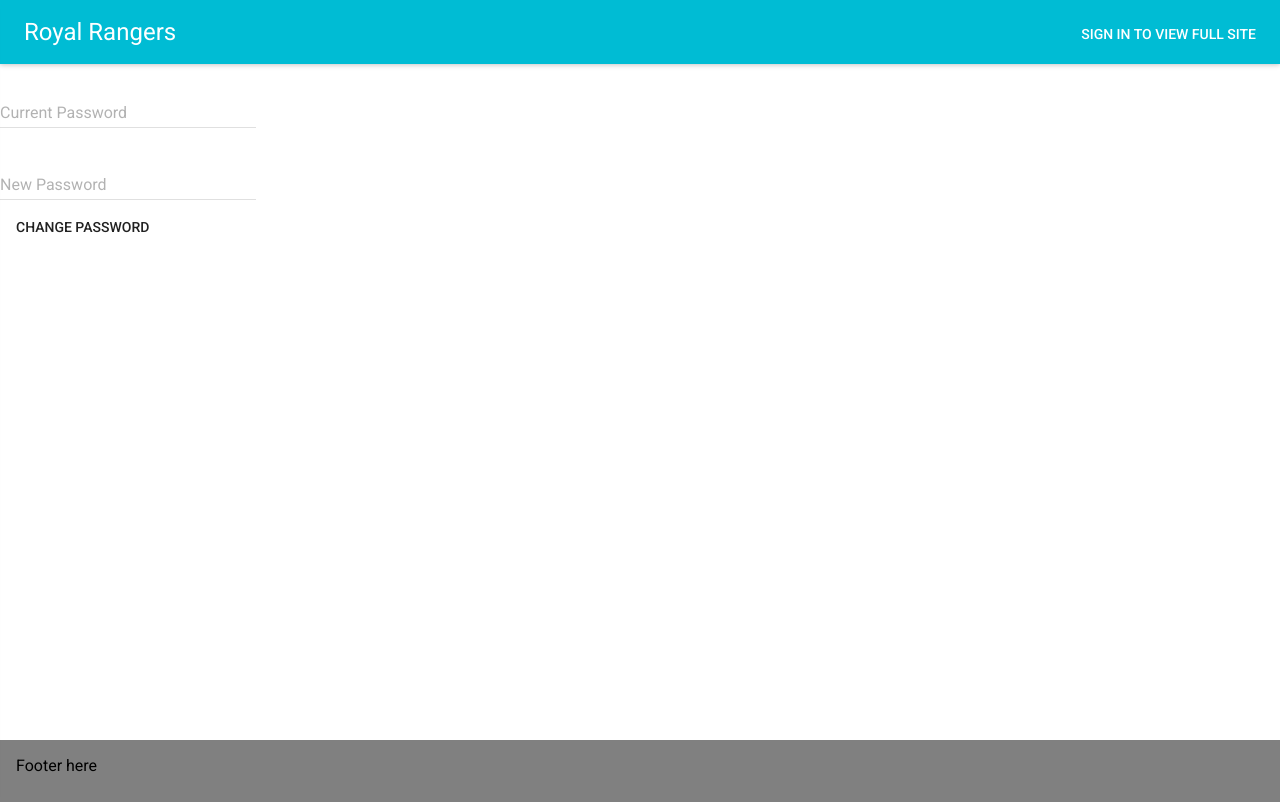
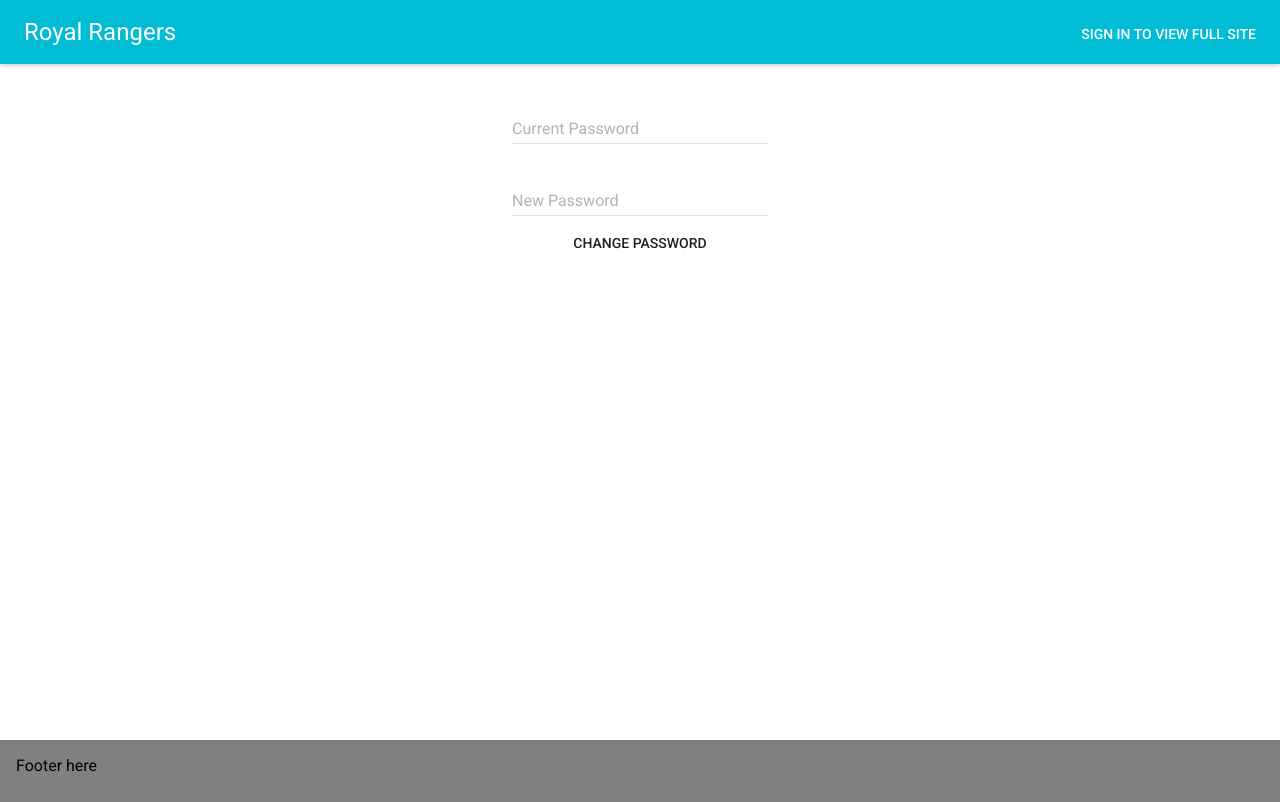
Before and after one commit to Hughes89/RoyalRangers, a React (Create React App) app: page /update/pass in a window 1280 px wide. Built offline with nearby package versions, Linux system fonts and the light colour scheme; what react-tap-event-plugin would draw is missing.

Commit message:
Feat: error handle update password form and connec to server

```diff
--- a/src/components/UpPassword/UpPassword.css
+++ b/src/components/UpPassword/UpPassword.css
@@ -1,4 +1,4 @@
-.Login {
+.Change-Pass {
   padding: 1em;
   text-align: center;
 }
--- a/src/components/UpPassword/UpPassword.js
+++ b/src/components/UpPassword/UpPassword.js
@@ -1,5 +1,6 @@
 import React, { Component } from 'react';
 import { FlatButton, TextField } from 'material-ui';
+import { browserHistory } from 'react-router';
 
 import './UpPassword.css';
 
@@ -9,14 +10,23 @@ class UpPassword extends Component {
     this.state = {
       password: '',
       newPassword: '',
+      passwordError: '',
+      newPasswordError: ''
     };
   }
 
   changePass(e) {
     e.preventDefault();
-    let url = 'http://localhost:1337/api/signin';
+    if (this.state.newPassword.length < 8) {
+      this.setState({
+        newPasswordError: 'Password must be greater then 8 characters.',
+        passwordError: ''
+      });
+      return;
+    }
+    let url = 'http://localhost:1337/api/password';
     fetch(url, {
-      method: 'POST',
+      method: 'PUT',
       headers: {
         'Content-Type': 'application/json',
         'Accept': 'application/json',
@@ -27,9 +37,15 @@ class UpPassword extends Component {
         newPassword: this.state.newPassword
       })
     })
-      .then(res => res.json())
+      .then(res => {
+        if (res.status === 401) {
+          this.setState({
+            passwordError: 'Incorrect password.',
+            newPasswordError: ''
+          })
+        }})
       .then(data => {
-        window.location.href = "/";
+        browserHistory.push('/');
       });
   }
 
@@ -40,6 +56,7 @@ class UpPassword extends Component {
     });
   }
 
+
   render() {
     return (
       <div className="Change-Pass">
@@ -48,6 +65,8 @@ class UpPassword extends Component {
             hintText="Current Password"
             floatingLabelText="Current Password"
             type="password"
+            errorText={this.state.passwordError}
+            errorStyle={{float: "left"}}
             value={this.state.password}
             onChange={(e) => this.handleInput(e, 'password')}
             /><br />
@@ -55,6 +74,8 @@ class UpPassword extends Component {
             hintText="New Password"
             floatingLabelText="New Password"
             type="password"
+            errorStyle={{float: "left"}}
+            errorText={this.state.newPasswordError}
             value={this.state.newPassword}
             onChange={(e) => this.handleInput(e, 'newPassword')}
           /><br />
```
